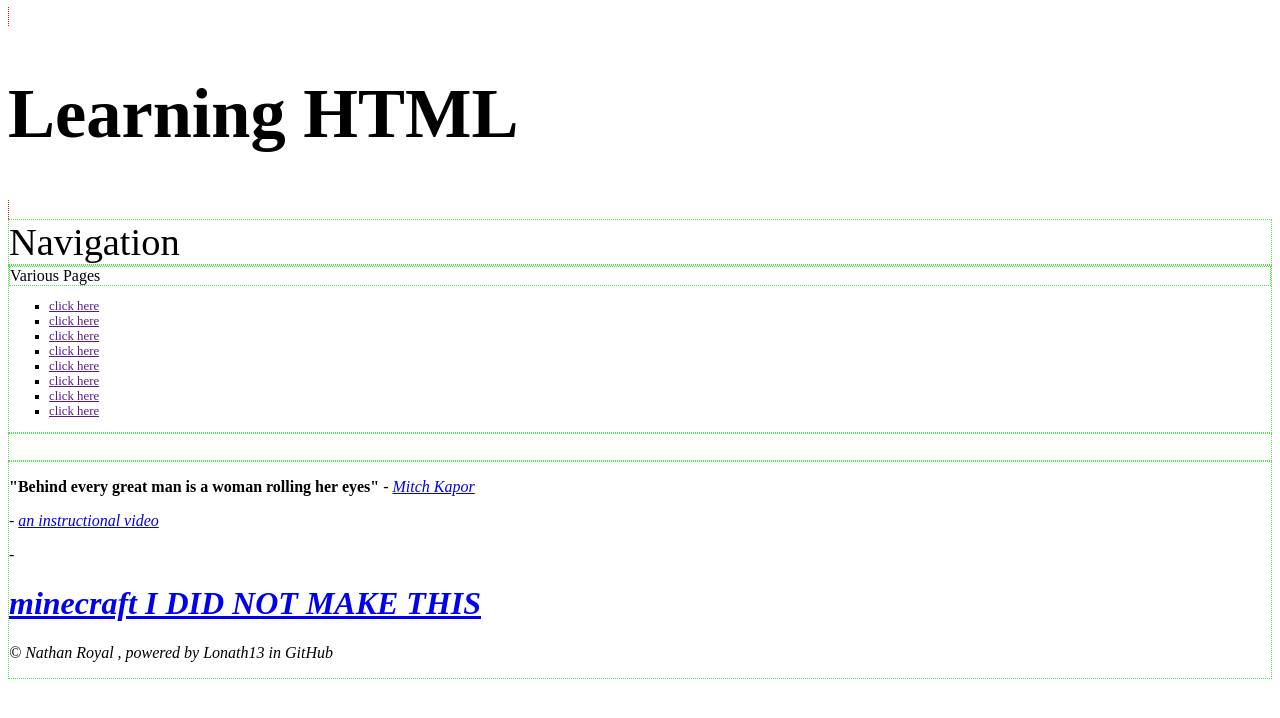
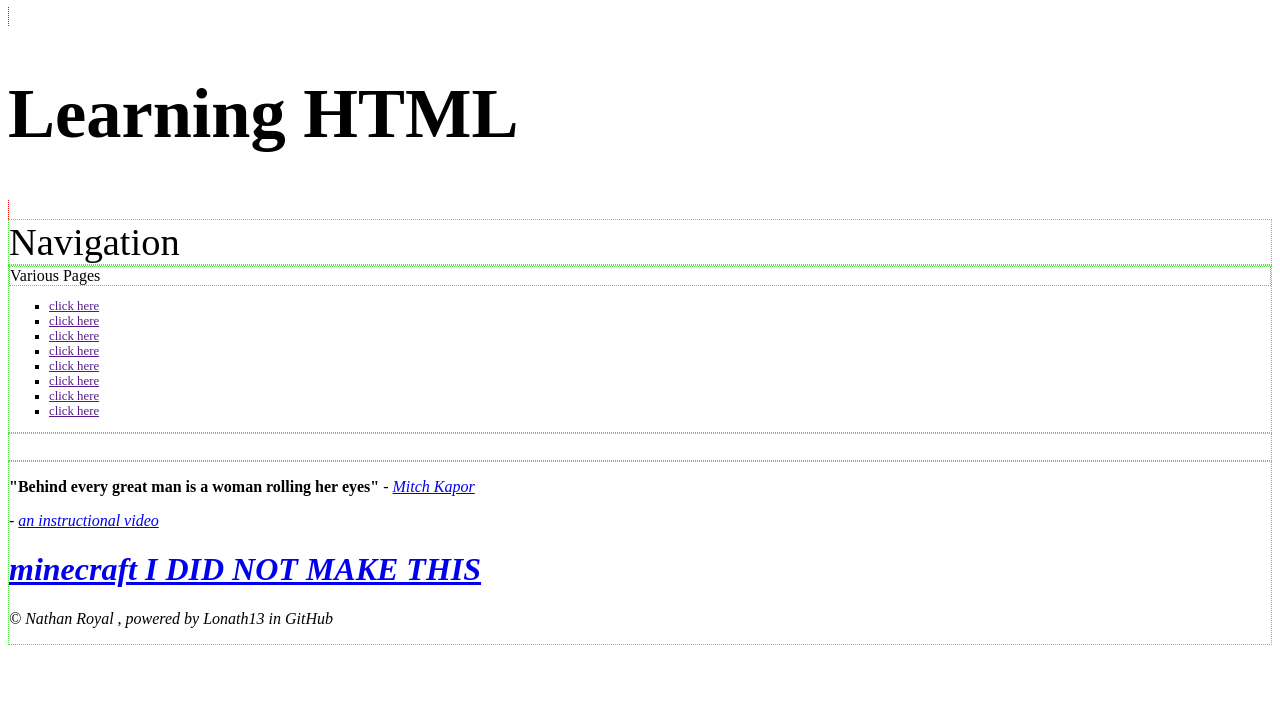
Before and after one commit to lonath13/promotions-website, a plain HTML site: page index.html in a window 1280 px wide. Drawn offline with Linux system fonts and the light colour scheme.

Commit message:
Update index.html

```diff
--- a/index.html
+++ b/index.html
@@ -79,7 +79,7 @@
                 <em>- <a href="https://www.youtube.com/watch?v=dQw4w9WgXcQ" target="_blank">
                 an instructional video</a>
             </p>
-                <em>- <a href="https://3kh0.github.io/projects/precision-client/index.html" target="_blank">
+                <em> <a href="https://3kh0.github.io/projects/precision-client/index.html" target="_blank">
                <h1> minecraft I DID NOT MAKE THIS </h1></a>
             </em>
         </p>
```
